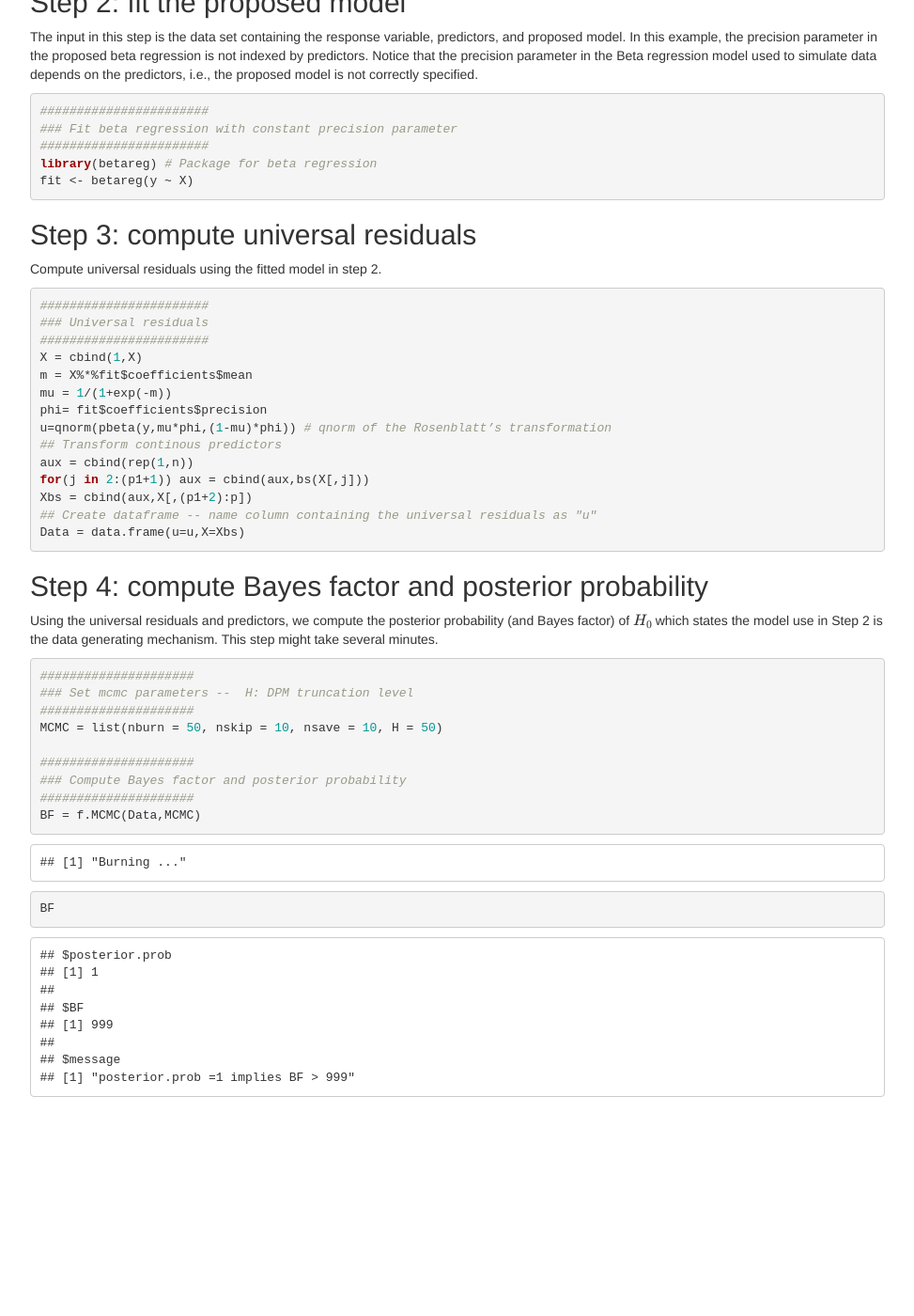
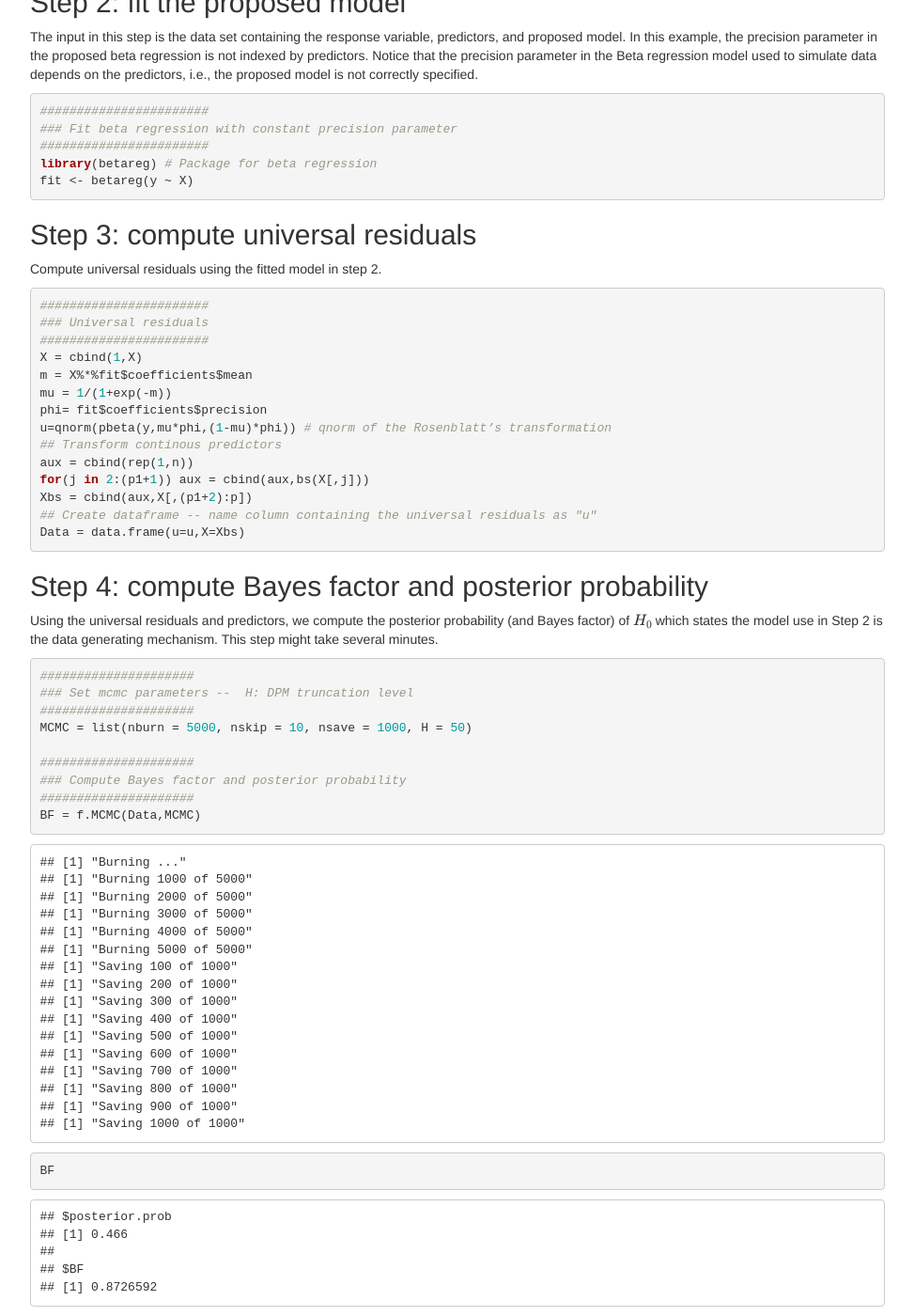
Before and after one commit to anfebar/anfebar.github.io, a Jekyll site: the page Software/BayesianGOFRegression/Bayesian-goodness-of-fit-testing-for-regression.html, which Jekyll copies as it is, in a window 1280 px wide and 1400 px high, scrolled down 1159 px. Shown: the whole window at 94% size, without its empty margins (153-1126 px from the left). Built offline with Jekyll 4.4.1, drawn with Linux system fonts in a browser that asks for light colours; formulas are drawn with MathJax 3; before the commit the page ends 2336 px from its top, so only the background shows below that; some of the changed text lies outside the part shown.

Commit message:
Update Bayesian-goodness-of-fit-testing-for-regression.html

```diff
--- a/Software/BayesianGOFRegression/Bayesian-goodness-of-fit-testing-for-regression.html
+++ b/Software/BayesianGOFRegression/Bayesian-goodness-of-fit-testing-for-regression.html
@@ -264,22 +264,34 @@ Data = data.frame(u=u,X=Xbs)</code></pre>
 <pre class="r"><code>#####################
 ### Set mcmc parameters --  H: DPM truncation level
 #####################
-MCMC = list(nburn = 50, nskip = 10, nsave = 10, H = 50)
+MCMC = list(nburn = 5000, nskip = 10, nsave = 1000, H = 50)
 
 #####################
 ### Compute Bayes factor and posterior probability
 #####################
 BF = f.MCMC(Data,MCMC)</code></pre>
-<pre><code>## [1] &quot;Burning ...&quot;</code></pre>
+<pre><code>## [1] &quot;Burning ...&quot;
+## [1] &quot;Burning 1000 of 5000&quot;
+## [1] &quot;Burning 2000 of 5000&quot;
+## [1] &quot;Burning 3000 of 5000&quot;
+## [1] &quot;Burning 4000 of 5000&quot;
+## [1] &quot;Burning 5000 of 5000&quot;
+## [1] &quot;Saving 100 of 1000&quot;
+## [1] &quot;Saving 200 of 1000&quot;
+## [1] &quot;Saving 300 of 1000&quot;
+## [1] &quot;Saving 400 of 1000&quot;
+## [1] &quot;Saving 500 of 1000&quot;
+## [1] &quot;Saving 600 of 1000&quot;
+## [1] &quot;Saving 700 of 1000&quot;
+## [1] &quot;Saving 800 of 1000&quot;
+## [1] &quot;Saving 900 of 1000&quot;
+## [1] &quot;Saving 1000 of 1000&quot;</code></pre>
 <pre class="r"><code>BF</code></pre>
 <pre><code>## $posterior.prob
-## [1] 1
+## [1] 0.466
 ##
 ## $BF
-## [1] 999
-##
-## $message
-## [1] &quot;posterior.prob =1 implies BF &gt; 999&quot;</code></pre>
+## [1] 0.8726592</code></pre>
 </div>
 
 
```
Also changed, not shown: other parts of Software/BayesianGOFRegression/Bayesian-goodness-of-fit-testing-for-regression.html (+1 -1 lines).
